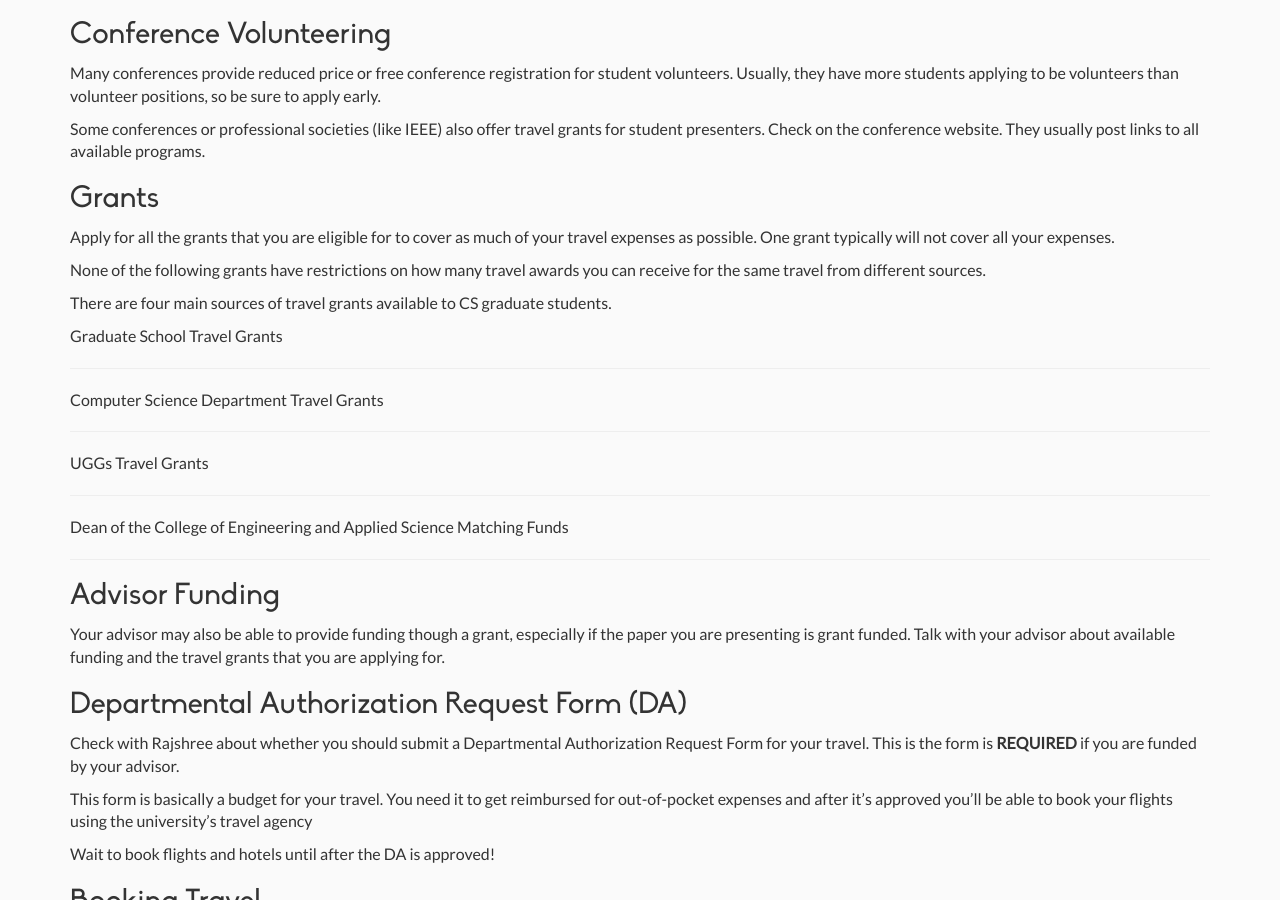
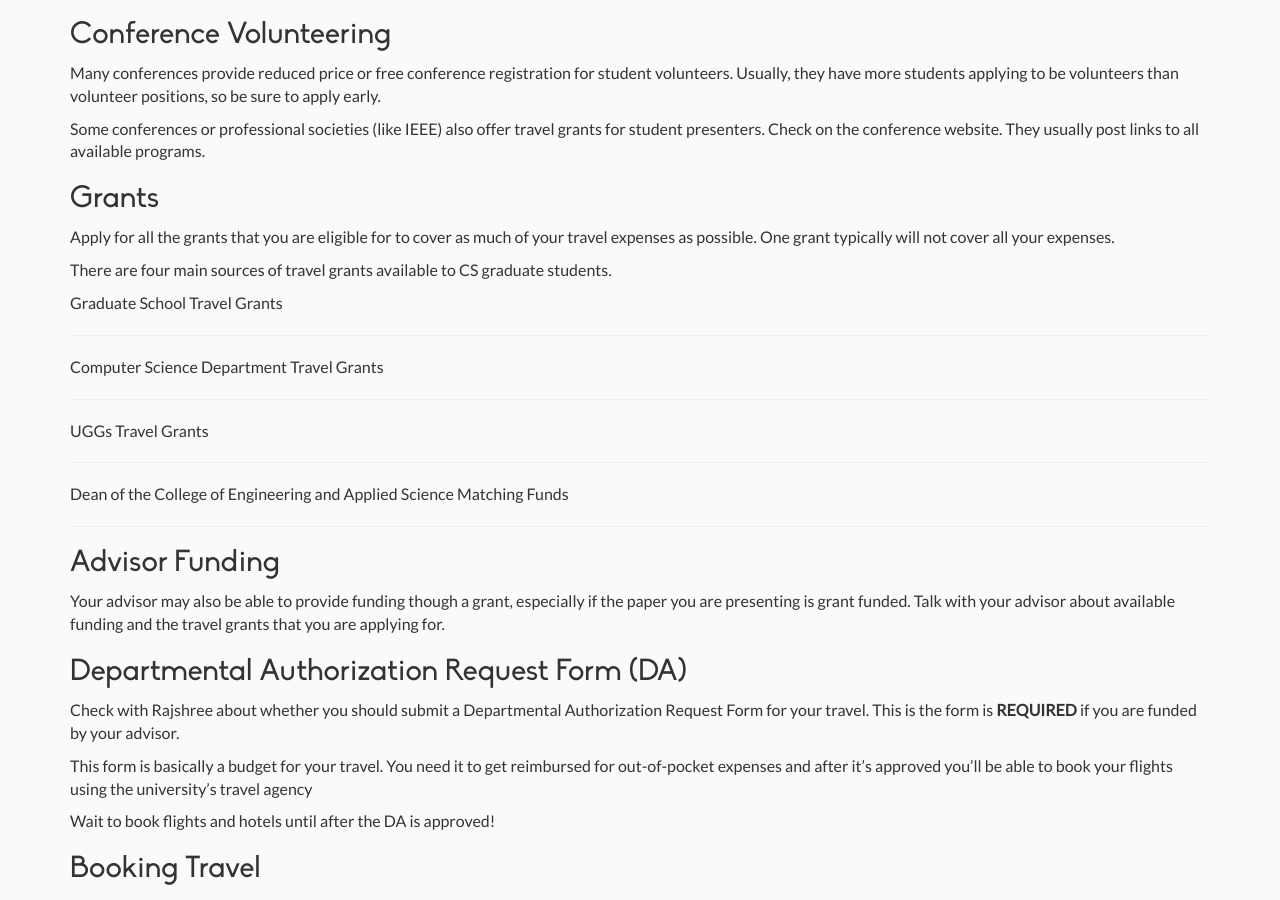
Before and after one commit to casassg/events-landing, a Jekyll site: the page built from _posts/2018-09-12-Travel-Grants.md, in a window 1280 px wide and 900 px high, scrolled down 457 px. Built offline with Jekyll 4.4.1, drawn with Linux system fonts in a browser that asks for light colours; nearby versions of some CDN libraries.

Commit message:
Remove cruft

```diff
--- a/_posts/2018-09-12-Travel-Grants.md
+++ b/_posts/2018-09-12-Travel-Grants.md
@@ -24,8 +24,6 @@ Some conferences or professional societies (like IEEE) also offer travel grants
 
 ## Grants
 Apply for all the grants that you are eligible for to cover as much of your travel expenses as possible. One grant typically will not cover all your expenses.
-
-None of the following grants have restrictions on how many travel awards you can receive for the same travel from different sources.
 
 There are four main sources of travel grants available to CS graduate students.
 
```
